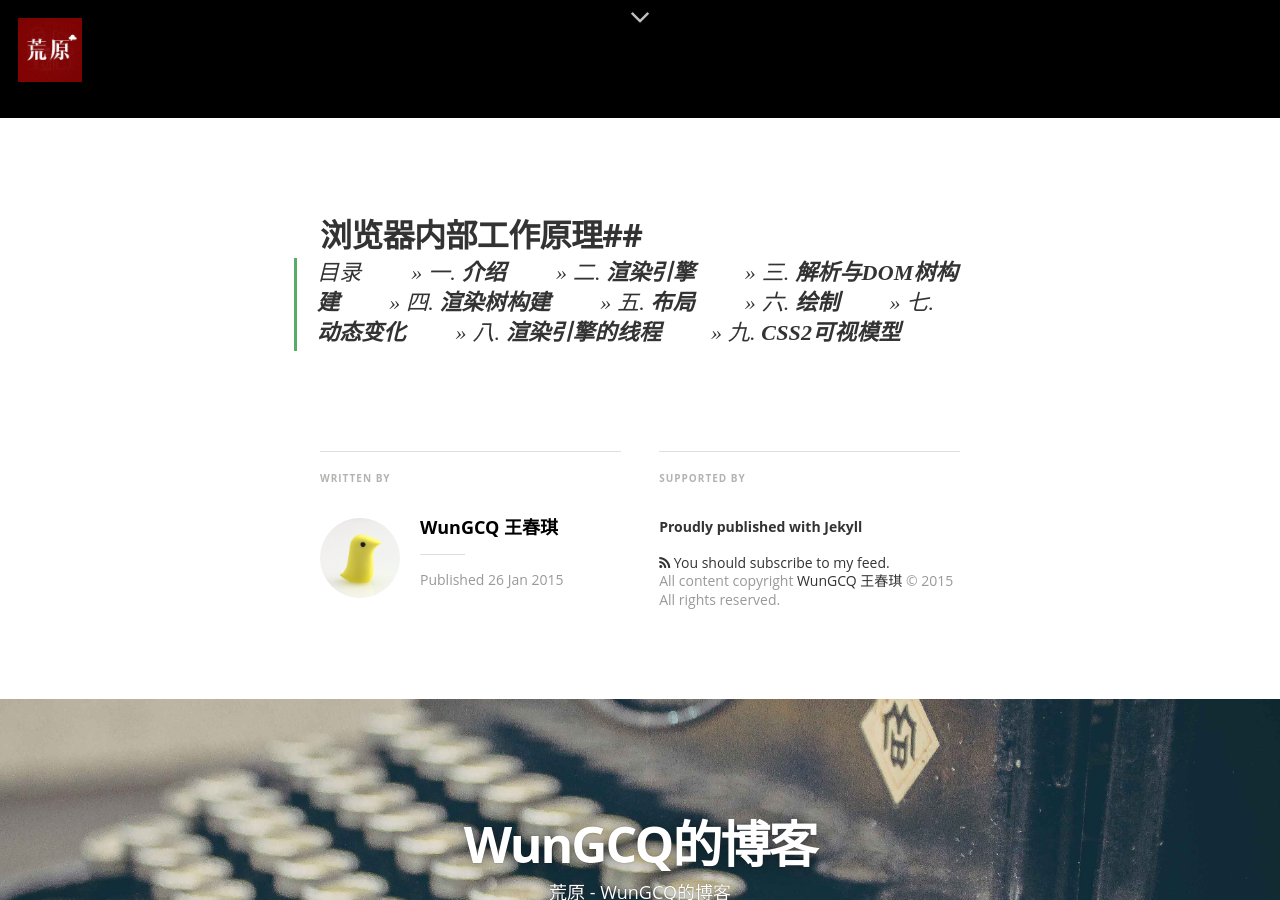
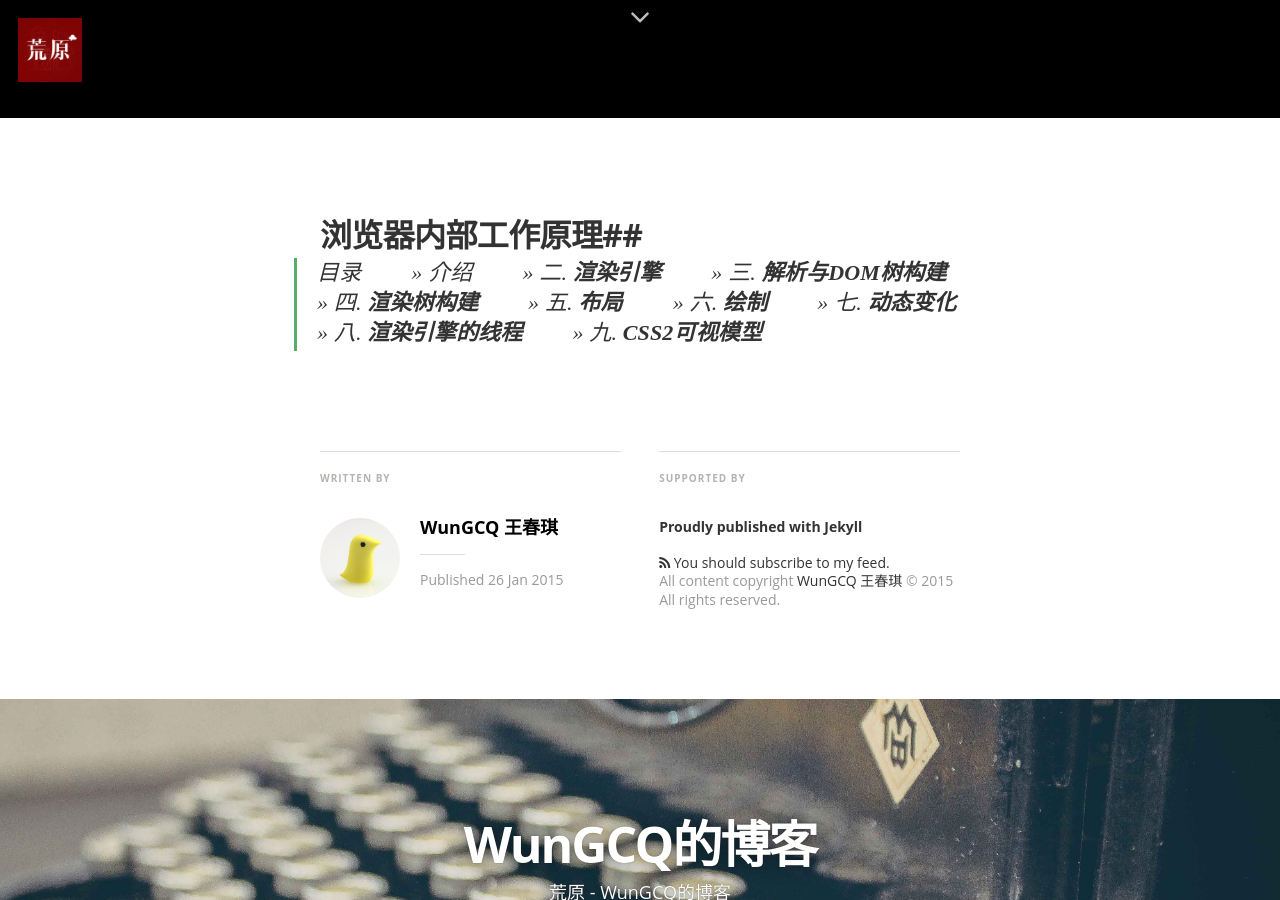
Before and after one commit to wcqblog/wcqblog.github.io, a Jekyll site: the page built from _posts/2014-1-26-浏览器内部工作原理.markdown, in a window 1280 px wide and 900 px high, scrolled down 782 px. Built offline with Jekyll 4.4.1, drawn with Linux system fonts in a browser that asks for light colours; nearby versions of some CDN libraries; some web fonts are replaced; Markdown is read by kramdown in place of the engine named in the settings.

Commit message:
Update 2014-1-26-浏览器内部工作原理.markdown

```diff
--- a/_posts/2014-1-26-浏览器内部工作原理.markdown
+++ b/_posts/2014-1-26-浏览器内部工作原理.markdown
@@ -8,7 +8,7 @@ image: /assets/article_images/2015-01-25-webgl-shader/plexus.jpg
 ---
 ##浏览器内部工作原理##
 >目录
-　　>> 一. **介绍**
+　　>> *介绍*
 　　>> 二. **渲染引擎**
 　　>> 三. **解析与DOM树构建**
 　　>> 四. **渲染树构建**
```
